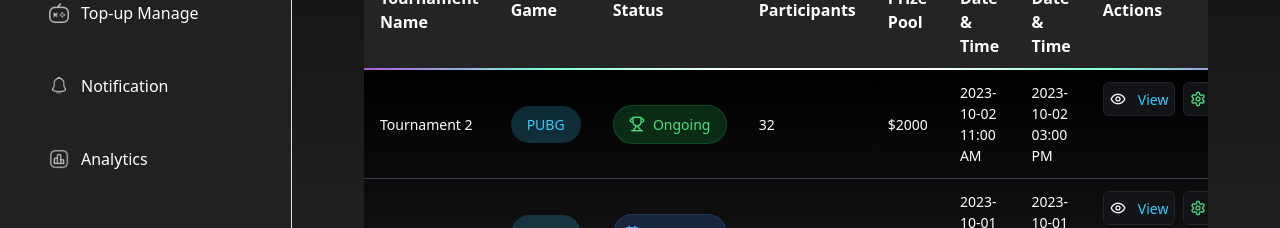
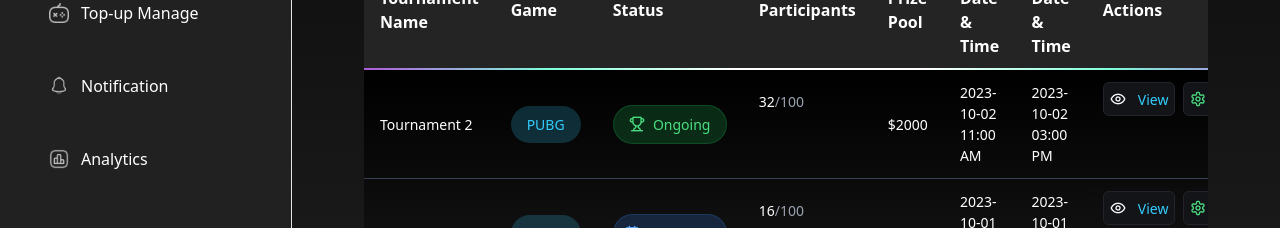
Before and after one commit to aadityasigdel/Kryzox, a React (Vite) app: page /admin/tournaments in a window 1280 px wide. Shown: the part 572-800 px from the top of the page. Built offline with nearby package versions, Linux system fonts and the light colour scheme; no server answers.

Commit message:
#fix:tab section in tournament page

```diff
--- a/src/pages/admin/tournaments/Tournaments.jsx
+++ b/src/pages/admin/tournaments/Tournaments.jsx
@@ -202,7 +202,7 @@ const Tournaments = () => {
   // ================================
   return (
     <div
-      className="w-full h-full px-[72px] pt-[65px]"
+      className="w-full min-h-screen px-[72px] py-[65px] "
       style={{ background: "linear-gradient(to bottom, #000000, #202020)" }}
     >
       {/* heading section */}
@@ -248,7 +248,7 @@ const Tournaments = () => {
         ))}
       </section>
       {/*  tab section */}
-      <section>
+      <section className="w-full h-full">
         <TabHeading />
         <TabSection />
       </section>
--- a/src/pages/admin/tournaments/ui/TabSection.jsx
+++ b/src/pages/admin/tournaments/ui/TabSection.jsx
@@ -114,7 +114,7 @@ const DataTable = () => {
                   {item.status}
                 </button>
               </td>
-              <td className="py-3 px-4">{item.participants}</td>
+              <td className="py-3 px-4 flex"><p>{item.participants}</p><p className="text-gray-400">/100</p></td>
               <td className="py-3 px-4">{item.prizePool}</td>
               <td className="py-3 px-4">{item.startDateTime}</td>
               <td className="py-3 px-4">{item.endDateTime}</td>
```
